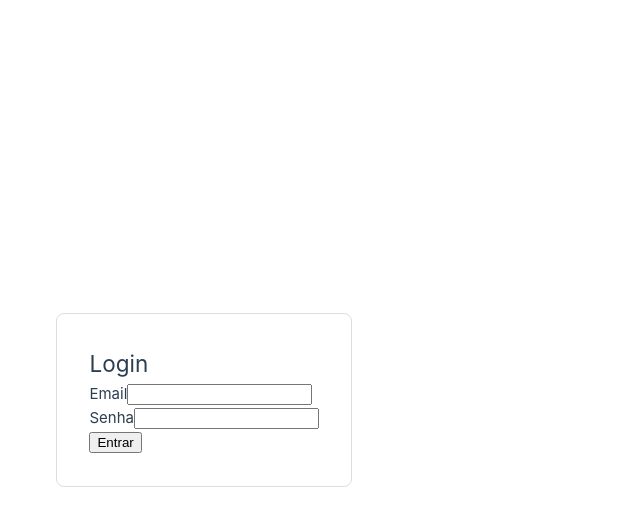
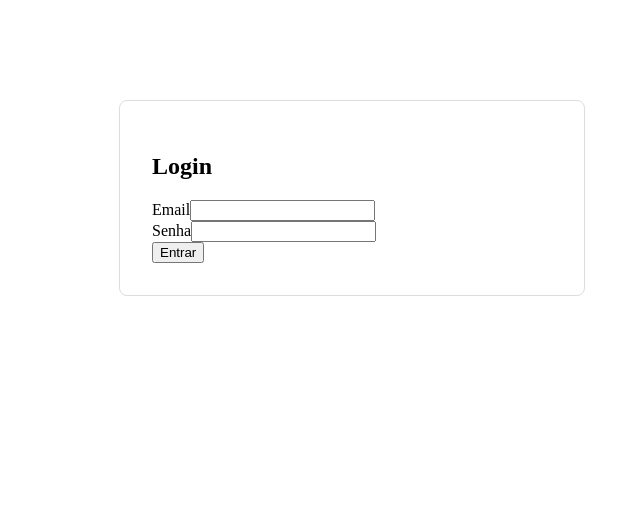
Before and after one commit to Gaabrielbatista/Agenda-do-Reino, a Vue app in the folder frontend/: page /login in a window 1280 px wide. Shown: the top 526 px of the page, without its empty margins (288-928 px from the left). Built offline with nearby package versions, Linux system fonts and the light colour scheme.

Commit message:
style: adiciona tema escuro global e importa CSS no main

```diff
--- /dev/null
+++ b/frontend/src/assets/dark-theme.css
@@ -0,0 +1,81 @@
+html, body {
+  margin: 0;
+  padding: 0;
+  height: 100%;
+}
+
+.dark-theme {
+  background-color: #1e1e2f;
+  color: #e0e0e0;
+}
+
+.dark-theme .top-bar {
+  background-color: #2d2d3a;
+  border-bottom: 1px solid #3a3a4a;
+}
+.dark-theme .logo h2 {
+  color: #ffffff;
+}
+.dark-theme .user-name {
+  color: #dddddd;
+}
+.dark-theme .btn-new-event,
+.dark-theme .btn-login {
+  background-color: #3b82f6;
+}
+.dark-theme .btn-new-event:hover,
+.dark-theme .btn-login:hover {
+  background-color: #2563eb;
+}
+.dark-theme .btn-logout {
+  background-color: #ef4444;
+}
+
+/* FullCalendar – sobrescrita das cores principais */
+.dark-theme .fc {
+  background-color: #2d2d3a;
+  border-color: #3a3a4a;
+  color: #e0e0e0;
+}
+.dark-theme .fc .fc-toolbar-title {
+  color: #ffffff;
+}
+.dark-theme .fc .fc-button-primary {
+  background-color: #3b82f6;
+  border-color: #3b82f6;
+}
+.dark-theme .fc .fc-button-primary:not(:disabled):hover {
+  background-color: #2563eb;
+}
+.dark-theme .fc .fc-button-primary:disabled {
+  background-color: #4b5563;
+}
+.dark-theme .fc .fc-col-header-cell-cushion {
+  color: #e0e0e0;
+}
+.dark-theme .fc .fc-daygrid-day-number {
+  color: #e0e0e0;
+}
+.dark-theme .fc .fc-daygrid-day.fc-day-today {
+  background-color: #3a3a4a;
+}
+.dark-theme .fc .fc-daygrid-day-frame {
+  background-color: #2d2d3a;
+}
+.dark-theme .fc .fc-daygrid-day-events {
+  background-color: #2d2d3a;
+}
+.dark-theme .fc .fc-daygrid-event {
+  background-color: #3b82f6;
+  border-color: #3b82f6;
+  color: white;
+}
+.dark-theme .fc .fc-timegrid-slot {
+  background-color: #2d2d3a;
+}
+
+.dark-theme {
+  background-color: #1e1e2f;
+  color: #e0e0e0;
+  min-height: 100%;
+}
--- a/frontend/src/main.ts
+++ b/frontend/src/main.ts
@@ -1,14 +1,11 @@
-import './assets/main.css'
-
 import { createApp } from 'vue'
 import { createPinia } from 'pinia'
-
 import App from './App.vue'
 import router from './router'
+import './assets/dark-theme.css'
 
 const app = createApp(App)
-
-app.use(createPinia())
+const pinia = createPinia()
+app.use(pinia)
 app.use(router)
-
 app.mount('#app')
```
